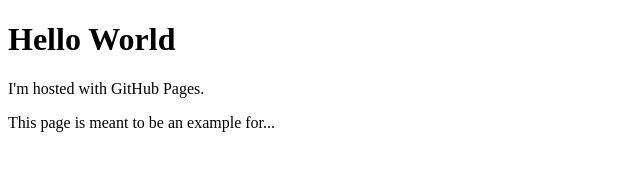
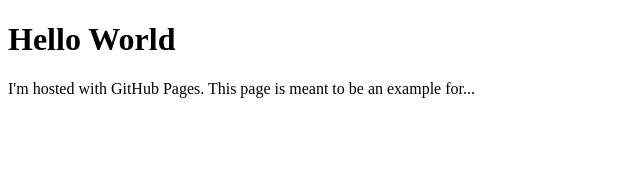
Before and after one commit to MohamadRida/mohamadrida.Github.io, a plain HTML site: page index.html in a window 1280 px wide. Shown: the whole page, without its empty margins (0-640 px from the left). Drawn offline with Linux system fonts and the light colour scheme.

Commit message:
Update index.html

```diff
--- a/index.html
+++ b/index.html
@@ -2,7 +2,7 @@
 <html>
 <body>
 <h1>Hello World</h1>
-<p>I'm hosted with GitHub Pages.</p>
-<p>This page is meant to be an example for...</p>
+<p>I'm hosted with GitHub Pages.
+This page is meant to be an example for...</p>
 </body>
 </html>
```
